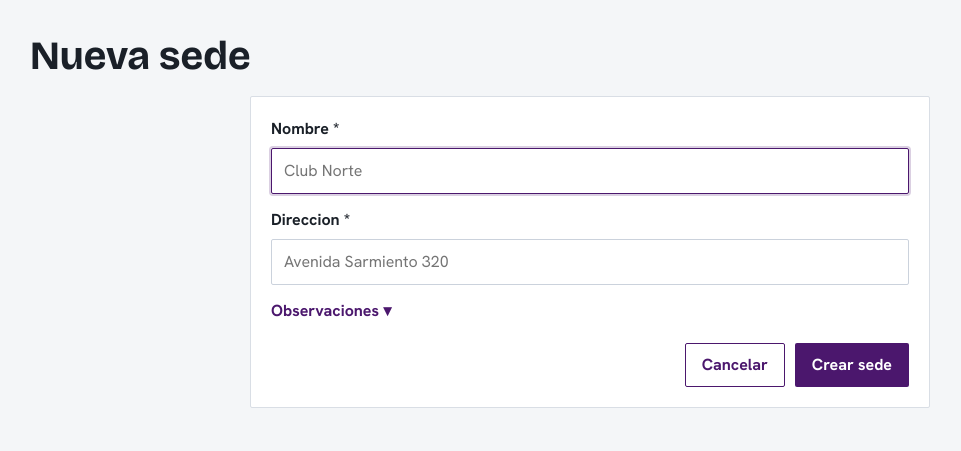
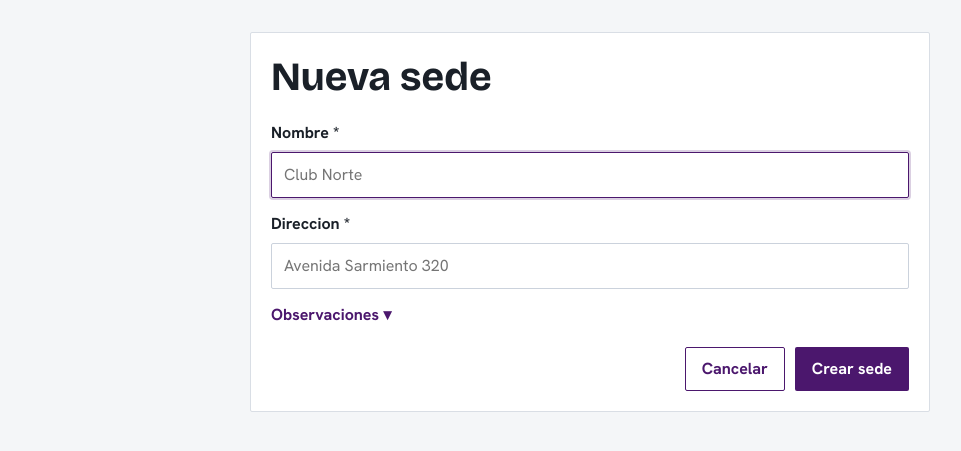
Before and after one commit to fasempertegui/Matchpoint-Taller, a Django app: page /sedes/nueva/ in a window 1280 px wide. Shown: the part 67-518 px from the top of the page, without its empty margins (50-1011 px from the left). Run offline with Django 5.2, Linux system fonts and the light colour scheme; the visitor is signed in with stand-in values (Sample User, id 1).

Commit message:
Ahora los titulos de pagina se muestran dentro de tarjetas

```diff
--- a/static/css/estilos.css
+++ b/static/css/estilos.css
@@ -289,8 +289,8 @@ h2 {
     margin-bottom: 20px;
 }
 
-.tarjeta-angosta h1,
-.tarjeta-formulario h1 {
+.tarjeta-angosta > h1,
+.tarjeta-formulario > h1 {
     margin-bottom: 20px;
 }
 
--- a/templates/inicio_administracion.html
+++ b/templates/inicio_administracion.html
@@ -3,7 +3,7 @@
 {% block titulo %}Administración | Academia TM{% endblock %}
 
 {% block contenido %}
-<header class="inicio-presentacion">
+<header class="tarjeta inicio-presentacion">
     <h1>Academia TM</h1>
     <p>Un espacio para administrar la Academia de Tenis TM. Desde acá podés acceder a las herramientas disponibles y conocer los módulos del sistema.</p>
 </header>
--- a/templates/instalaciones/cancha_formulario.html
+++ b/templates/instalaciones/cancha_formulario.html
@@ -3,11 +3,8 @@
 {% block titulo %}{{ titulo }} | Academia TM{% endblock %}
 
 {% block contenido %}
-<div class="encabezado-pagina">
+<section class="tarjeta tarjeta-formulario">
     <h1>{{ titulo }}</h1>
-</div>
-
-<section class="tarjeta tarjeta-formulario">
     <form method="post" novalidate>
         {% csrf_token %}
 
--- a/templates/instalaciones/sede_detalle.html
+++ b/templates/instalaciones/sede_detalle.html
@@ -3,7 +3,7 @@
 {% block titulo %}{{ sede.nombre }} | Academia TM{% endblock %}
 
 {% block contenido %}
-<div class="encabezado-pagina">
+<div class="tarjeta encabezado-pagina">
     <div>
         <h1>{{ sede.nombre }}</h1>
     </div>
--- a/templates/instalaciones/sede_formulario.html
+++ b/templates/instalaciones/sede_formulario.html
@@ -3,11 +3,8 @@
 {% block titulo %}{{ titulo }} | Academia TM{% endblock %}
 
 {% block contenido %}
-<div class="encabezado-pagina">
+<section class="tarjeta tarjeta-formulario">
     <h1>{{ titulo }}</h1>
-</div>
-
-<section class="tarjeta tarjeta-formulario">
     <form method="post" novalidate>
         {% csrf_token %}
 
--- a/templates/instalaciones/sede_lista.html
+++ b/templates/instalaciones/sede_lista.html
@@ -3,7 +3,7 @@
 {% block titulo %}Sedes | Academia TM{% endblock %}
 
 {% block contenido %}
-<div class="encabezado-pagina">
+<div class="tarjeta encabezado-pagina">
     <h1>Sedes</h1>
     {% if perms.instalaciones.add_sede %}
         <a class="boton boton-primario" href="{% url 'instalaciones:sede_crear' %}">
--- a/templates/usuarios/usuario_detalle.html
+++ b/templates/usuarios/usuario_detalle.html
@@ -3,7 +3,7 @@
 {% block titulo %}{{ usuario_obj.get_full_name|default:usuario_obj.username }} | Academia TM{% endblock %}
 
 {% block contenido %}
-<div class="encabezado-pagina">
+<div class="tarjeta encabezado-pagina">
     <div>
         <h1>{{ usuario_obj.get_full_name|default:usuario_obj.username }}</h1>
     </div>
--- a/templates/usuarios/usuario_formulario.html
+++ b/templates/usuarios/usuario_formulario.html
@@ -4,11 +4,8 @@
 {% block titulo %}Nuevo usuario | Academia TM{% endblock %}
 
 {% block contenido %}
-<div class="encabezado-pagina">
+<section class="tarjeta tarjeta-formulario">
     <h1>Nuevo usuario</h1>
-</div>
-
-<section class="tarjeta tarjeta-formulario">
     <form method="post" novalidate data-nombre-usuario-url="{% url 'nombre_usuario_disponible' %}">
         {% csrf_token %}
 
--- a/templates/usuarios/usuario_lista.html
+++ b/templates/usuarios/usuario_lista.html
@@ -3,7 +3,7 @@
 {% block titulo %}Usuarios | Academia TM{% endblock %}
 
 {% block contenido %}
-<div class="encabezado-pagina">
+<div class="tarjeta encabezado-pagina">
     <h1>Usuarios</h1>
     {% if perms.usuarios.add_usuario %}
     <a class="boton boton-primario" href="{% url 'usuarios:usuario_crear' %}">
```
Also changed, not shown: templates/usuarios/usuario_editar.html (+6 -7 lines).
